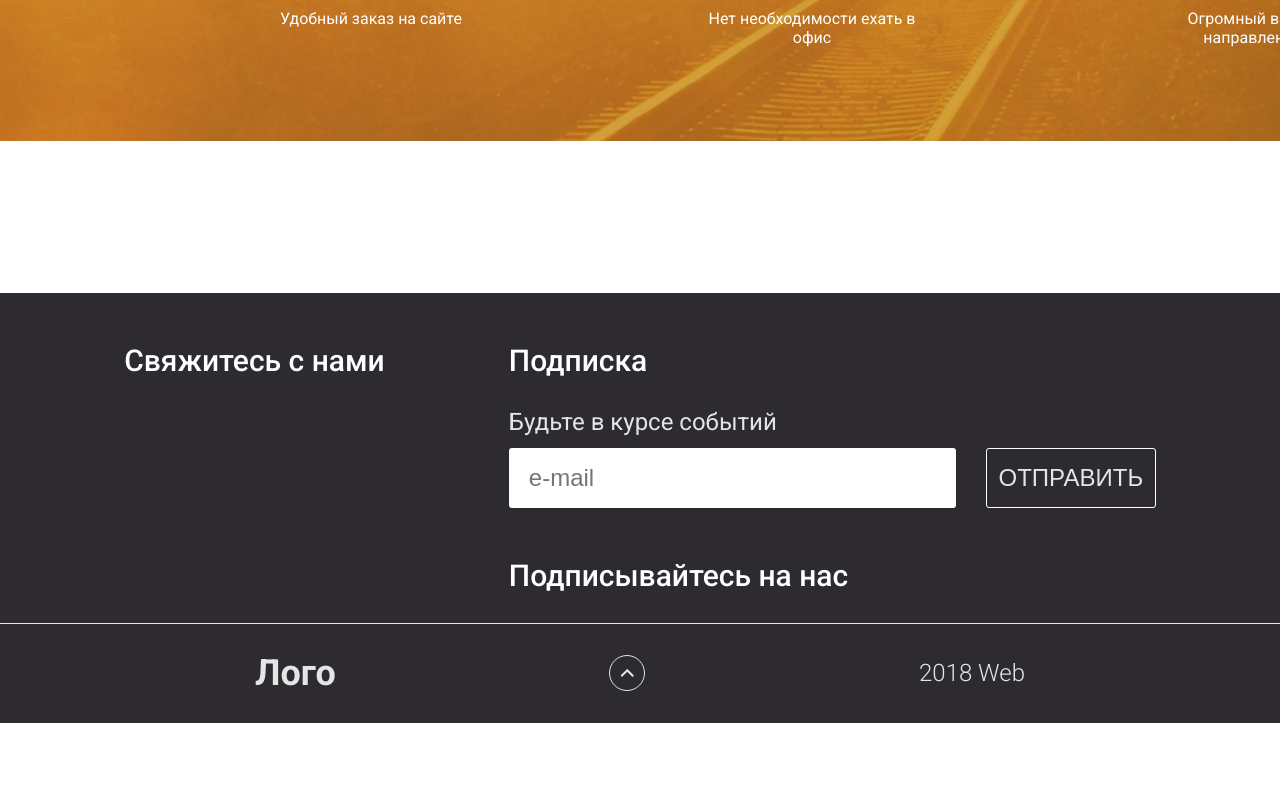
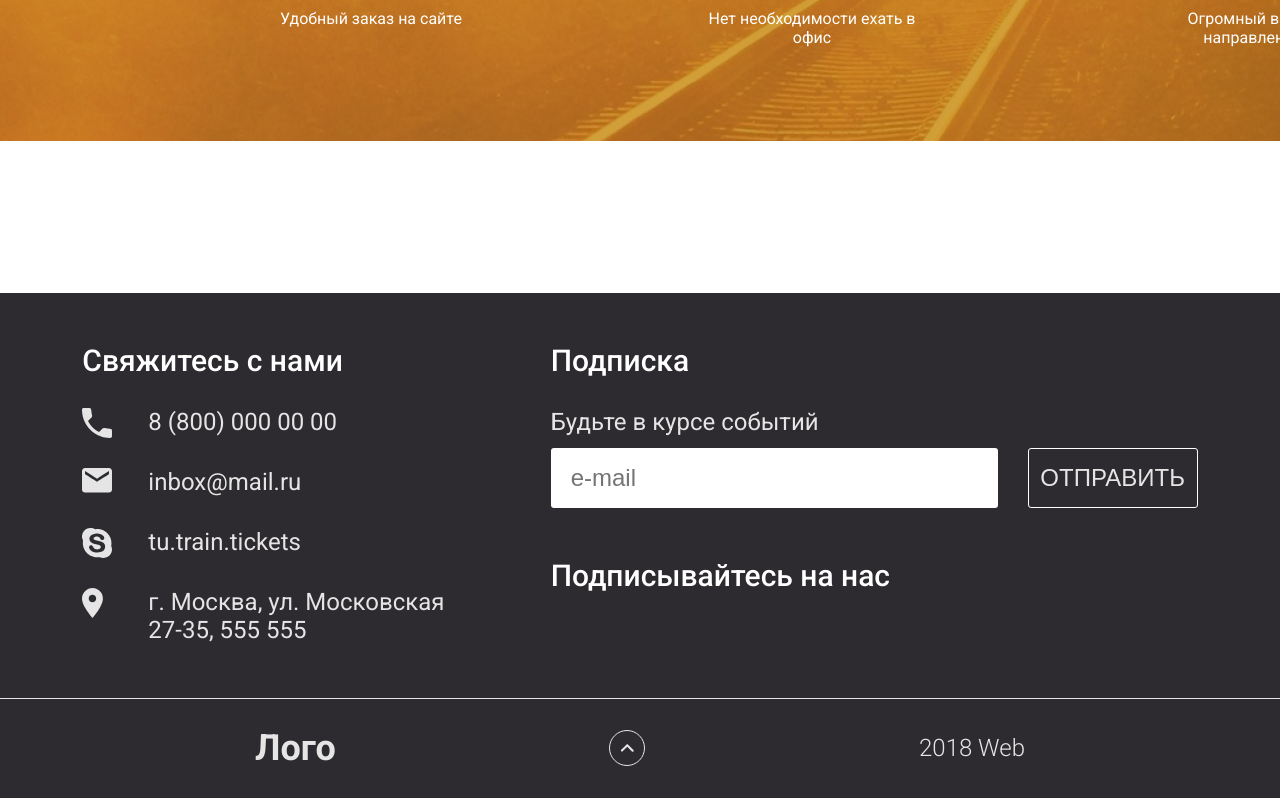
Before and after one commit to kmkiseleva/frontend-diploma, a React (Create React App) app: page / in a window 1280 px wide. Shown: the part 1621-2419 px from the top of the page. Before the commit the page ends 2344 px from the top, so only its background shows below. Built offline with nearby package versions, Linux system fonts and the light colour scheme.

Commit message:
footer contacts

```diff
--- /dev/null
+++ b/src/components/Footer/Contact/Contact.js
@@ -0,0 +1,19 @@
+import { Link } from "react-router-dom";
+import "./contact.css";
+
+export default function Contact({ contactIcon, contactAlt, contactText }) {
+  return (
+    <li>
+      <Link to="/">
+        <div className="contact__container">
+          <div className="contact__img">
+            <img src={contactIcon} alt={contactAlt} className="icon__image" />
+          </div>
+          <div className="contact__text">
+            <span>{contactText}</span>
+          </div>
+        </div>
+      </Link>
+    </li>
+  );
+}
--- /dev/null
+++ b/src/components/Footer/Contact/contact.css
@@ -0,0 +1,20 @@
+.contact__container {
+  display: flex;
+  flex-wrap: nowrap;
+}
+
+.contact__img {
+  width: 30px;
+  height: 30px;
+  margin-right: 36px;
+  margin-bottom: 30px;
+}
+
+.contact__text {
+  font-style: normal;
+  font-weight: normal;
+  font-size: 24px;
+  line-height: 28px;
+  color: #e5e5e5;
+  width: 320px;
+}
--- a/src/components/Footer/Footer.js
+++ b/src/components/Footer/Footer.js
@@ -1,7 +1,12 @@
 import React from "react";
 import "./footer.css";
 import { Button, Form, Input } from "antd";
+import Contact from "./Contact/Contact";
 import btnUp from "./svg/btnUp.svg";
+import call from "./svg/call.svg";
+import mail from "./svg/mail.svg";
+import skype from "./svg/skype.svg";
+import geo from "./svg/geo.svg";
 
 export default function Footer() {
   return (
@@ -9,7 +14,28 @@ export default function Footer() {
       <div className="footer__top">
         <section>
           <div className="footer__title">Свяжитесь с нами</div>
-          <ul className="footer__connect"></ul>
+          <ul className="footer__contacts">
+            <Contact
+              contactIcon={call}
+              contactAlt="call"
+              contactText="8 (800) 000 00 00"
+            />
+            <Contact
+              contactIcon={mail}
+              contactAlt="iconMail"
+              contactText="inbox@mail.ru"
+            />
+            <Contact
+              contactIcon={skype}
+              contactAlt="iconSkype"
+              contactText="tu.train.tickets"
+            />
+            <Contact
+              contactIcon={geo}
+              contactAlt="iconGeo"
+              contactText="г. Москва, ул. Московская 27-35, 555 555"
+            />
+          </ul>
         </section>
         <section>
           <div className="footer__title">Подписка</div>
--- a/src/components/Footer/footer.css
+++ b/src/components/Footer/footer.css
@@ -75,6 +75,7 @@
 }
 
 .footer__bottom {
+  margin-top: 50px;
   padding: 0 255px;
   display: flex;
   box-sizing: border-box;
```
